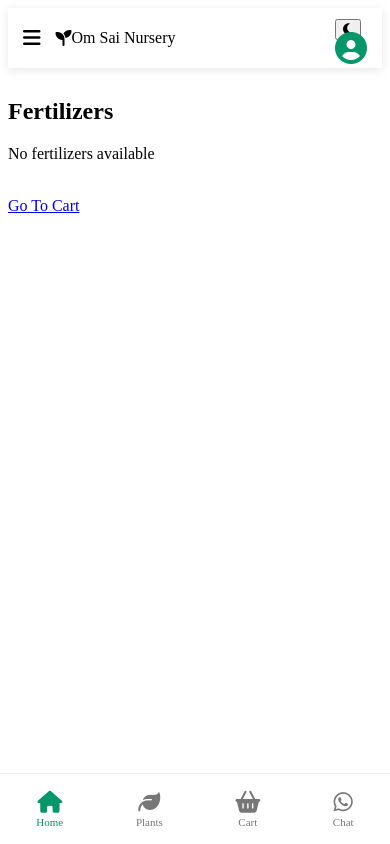
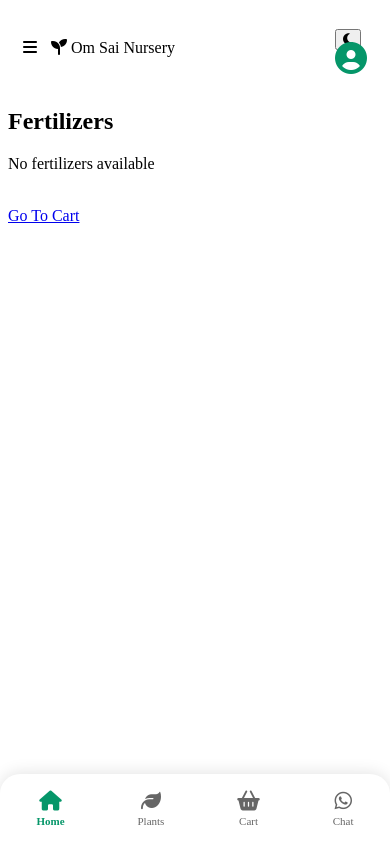
Before and after one commit to adityawalke97-prog/Om-Sai-Nursery-, a Flask app: page /fertilizers in a window 390 px wide. Run offline with Flask 3, Linux system fonts and the light colour scheme; data that the repository does not hold is empty.

Commit message:
Update Home.html

```diff
--- a/templates/Home.html
+++ b/templates/Home.html
@@ -2,7 +2,7 @@
 <html lang="en">
 <head>
     <meta charset="UTF-8">
-    <meta name="viewport" content="width=device-width, initial-scale=1.0, maximum-scale=1.0, user-scalable=no">
+    <meta name="viewport" content="width=device-width, initial-scale=1.0">
     <title>{% block title %}Om Sai Nursery{% endblock %}</title>
 
     <link href="https://fonts.googleapis.com/css2?family=Poppins:wght@300;400;600&display=swap" rel="stylesheet">
@@ -10,100 +10,110 @@
     <link rel="stylesheet" href="{{ url_for('static', filename='style.css') }}">
 
     <style>
-        /* --- MOBILE REPAIR SYSTEM --- */
+        /* --- SIRF MOBILE KE LIYE CHANGES (Desktop Safe) --- */
         @media screen and (max-width: 768px) {
-            /* 1. Purani bakwas list hatana */
+            /* Desktop ki background animation hide */
             .area, .circles { display: none !important; }
 
-            /* 2. Top Nav ko Mobile App Header banana */
-            .top-nav {
-                display: flex !important;
-                position: sticky !important;
-                top: 0 !important;
-                background: #ffffff !important;
-                height: 60px !important;
-                padding: 0 15px !important;
-                align-items: center !important;
-                justify-content: space-between !important;
-                box-shadow: 0 2px 10px rgba(0,0,0,0.1) !important;
-                z-index: 999 !important;
-            }
-
-            /* 3. Sidebar ko hide karke drawer banana */
+            /* Sidebar ko hide karke mobile drawer banana */
             .sidebar {
                 position: fixed !important;
                 left: -100% !important;
-                top: 0 !important;
+                top: 0;
                 width: 280px !important;
                 height: 100vh !important;
                 background: white !important;
-                z-index: 10000 !important;
-                transition: 0.3s ease !important;
+                z-index: 10001 !important;
+                transition: 0.4s ease;
                 display: block !important;
-                padding-top: 20px !important;
-                box-shadow: 5px 0 20px rgba(0,0,0,0.2) !important;
+                box-shadow: 10px 0 20px rgba(0,0,0,0.2);
             }
             .sidebar.active { left: 0 !important; }
 
-            /* 4. Desktop buttons hide karna */
-            .search-bar, .weather-widget, .lang-switch, .floating-cart, .whatsapp-float { display: none !important; }
+            /* Desktop ki top-nav ko fix karna */
+            .top-nav {
+                display: flex !important;
+                justify-content: space-between !important;
+                padding: 10px 15px !important;
+                background: white !important;
+                height: 60px !important;
+                align-items: center !important;
+            }
+            .search-bar, .weather-widget, .lang-switch, .floating-cart { display: none !important; }
 
-            /* 5. Mobile Bottom Menu (App style) */
-            .mobile-bottom-bar {
+            /* Mobile Bottom Bar */
+            .mob-app-nav {
                 display: flex !important;
-                position: fixed !important;
-                bottom: 0 !important;
-                left: 0 !important;
-                width: 100% !important;
-                background: white !important;
-                height: 70px !important;
-                border-top: 1px solid #eee !important;
-                justify-content: space-around !important;
-                align-items: center !important;
-                z-index: 9999 !important;
-                padding-bottom: env(safe-area-inset-bottom) !important;
+                position: fixed;
+                bottom: 0;
+                left: 0;
+                width: 100%;
+                background: white;
+                height: 70px;
+                box-shadow: 0 -2px 15px rgba(0,0,0,0.1);
+                justify-content: space-around;
+                align-items: center;
+                z-index: 10000;
+                border-radius: 20px 20px 0 0;
             }
+            .mob-app-nav a { text-decoration: none; color: #666; font-size: 11px; display: flex; flex-direction: column; align-items: center; }
+            .mob-app-nav i { font-size: 20px; margin-bottom: 4px; }
+            .mob-app-nav a.active { color: #059669; font-weight: bold; }
 
-            .m-item { text-decoration: none; color: #777; font-size: 11px; text-align: center; }
-            .m-item i { font-size: 22px; display: block; margin-bottom: 3px; }
-            .m-item.active { color: #059669; }
-
-            /* Content area space fix */
-            .main-wrapper { display: block !important; }
-            .content-area { padding-bottom: 90px !important; padding-top: 10px !important; }
+            .content-area { padding-bottom: 80px !important; }
+            .overlay-bg { display: none; position: fixed; inset: 0; background: rgba(0,0,0,0.5); z-index: 10000; }
+            .overlay-bg.active { display: block; }
         }
 
-        /* Desktop Safe Zone */
+        /* --- DESKTOP RECOVERY (Wahi purana look) --- */
         @media screen and (min-width: 769px) {
-            .mobile-bottom-bar, .mobile-toggle { display: none !important; }
+            .mob-app-nav, .mob-menu-icon, .overlay-bg { display: none !important; }
         }
 
-        /* Sidebar Link Style */
-        .nav-links li a { display: flex; align-items: center; gap: 10px; }
+        /* Profile Dropdown fix */
+        #profileBox { display: none; position: absolute; right: 0; top: 50px; background: white; padding: 15px; box-shadow: 0 5px 15px rgba(0,0,0,0.1); border-radius: 8px; z-index: 10002; width: 150px; }
+        #profileBox.show { display: block; }
     </style>
 </head>
 <body>
-    <div id="mob-overlay" onclick="toggleMobileMenu()" style="display:none; position:fixed; inset:0; background:rgba(0,0,0,0.5); z-index:9999;"></div>
+    <div class="overlay-bg" id="overlay" onclick="toggleSidebar()"></div>
+
+    <div class="area">
+        <ul class="circles">
+            <li><i class="fa-solid fa-leaf"></i></li>
+            <li><i class="fa-solid fa-seedling"></i></li>
+            <li><i class="fa-solid fa-tree"></i></li>
+            <li><i class="fa-solid fa-spa"></i></li>
+            <li><i class="fa-solid fa-leaf"></i></li>
+            <li><i class="fa-solid fa-seedling"></i></li>
+        </ul>
+    </div>
 
     <nav class="top-nav">
-        <div class="logo" style="display:flex; align-items:center;">
-            <i class="fa-solid fa-bars mobile-toggle" onclick="toggleMobileMenu()" style="margin-right:15px; cursor:pointer; font-size:20px;"></i>
+        <div class="logo">
+            <i class="fa-solid fa-bars mob-menu-icon" onclick="toggleSidebar()" style="cursor:pointer; margin-right:10px;"></i>
             <i class="fa-solid fa-seedling"></i> Om Sai Nursery
         </div>
 
         <div class="search-bar">
             <form action="{{ url_for('search') }}" method="GET" style="display: flex;">
-                <input type="text" name="q" placeholder="Search...">
+                <input type="text" name="q" placeholder="Search plants, seeds...">
                 <button type="submit"><i class="fa-solid fa-magnifying-glass"></i></button>
             </form>
         </div>
 
         <div class="user-actions">
+            <div class="weather-widget">
+                <i class="fa-solid fa-cloud-sun"></i> <span>28°C</span>
+            </div>
             <button class="theme-toggle" onclick="toggleDarkMode()"><i class="fa-solid fa-moon"></i></button>
+            <div class="lang-switch">
+                <a href="{{ url_for('set_language', lang_code='en') }}">EN</a> | <a href="{{ url_for('set_language', lang_code='hi') }}">HI</a>
+            </div>
             <div class="profile-container" onclick="toggleProfile()" style="position:relative; cursor:pointer;">
                 <i class="fa-solid fa-circle-user fa-2xl" style="color: #059669;"></i>
-                <div class="profile-box" id="profileBox" style="display:none; position:absolute; right:0; top:50px; background:white; padding:15px; box-shadow:0 5px 15px rgba(0,0,0,0.1); border-radius:8px; width:160px; z-index:1001;">
-                    <p><strong>{{ session['username']|default('Aditya') }}</strong></p>
+                <div id="profileBox">
+                    <p><strong>{{ session['username']|default('User') }}</strong></p>
                     <hr>
                     <a href="/logout" style="color:red; text-decoration:none;"><i class="fa-solid fa-power-off"></i> Logout</a>
                 </div>
@@ -112,7 +122,7 @@
     </nav>
 
     <div class="main-wrapper">
-        <aside class="sidebar" id="mainSidebar">
+        <aside class="sidebar" id="sidebar">
             <h3 style="padding: 20px;">Dashboard</h3>
             <ul class="nav-links">
                 <li><a href="/home"><i class="fa-solid fa-house"></i> Home</a></li>
@@ -131,40 +141,28 @@
         </main>
     </div>
 
-    <div class="mobile-bottom-bar">
-        <a href="/home" class="m-item active"><i class="fa-solid fa-house"></i>Home</a>
-        <a href="/plants" class="m-item"><i class="fa-solid fa-leaf"></i>Plants</a>
-        <a href="/orders" class="m-item"><i class="fa-solid fa-basket-shopping"></i>Cart</a>
-        <a href="https://wa.me/919999999999" class="m-item"><i class="fa-brands fa-whatsapp"></i>Chat</a>
+    <div class="mob-app-nav">
+        <a href="/home" class="active"><i class="fa-solid fa-house"></i>Home</a>
+        <a href="/plants"><i class="fa-solid fa-leaf"></i>Plants</a>
+        <a href="/orders"><i class="fa-solid fa-basket-shopping"></i>Cart</a>
+        <a href="https://wa.me/919999999999"><i class="fa-brands fa-whatsapp"></i>Chat</a>
     </div>
 
     <script>
-        function toggleMobileMenu() {
-            const sb = document.getElementById('mainSidebar');
-            const ov = document.getElementById('mob-overlay');
-            if(sb.classList.contains('active')) {
-                sb.classList.remove('active');
-                ov.style.display = 'none';
-            } else {
-                sb.classList.add('active');
-                ov.style.display = 'block';
-            }
+        function toggleSidebar() {
+            document.getElementById('sidebar').classList.toggle('active');
+            document.getElementById('overlay').classList.toggle('active');
         }
-
         function toggleProfile() {
-            const p = document.getElementById('profileBox');
-            p.style.display = p.style.display === 'none' ? 'block' : 'none';
+            document.getElementById('profileBox').classList.toggle('show');
         }
-
         function toggleDarkMode() {
             document.body.classList.toggle('dark-mode');
         }
-
-        // Fix for Cache: Force reload mobile specific icons
         window.onload = () => {
             let cart = JSON.parse(localStorage.getItem("cart")) || [];
-            console.log("Mobile layout initialized");
-        }
+            // Update cart count if needed
+        };
     </script>
 </body>
 </html>
```
